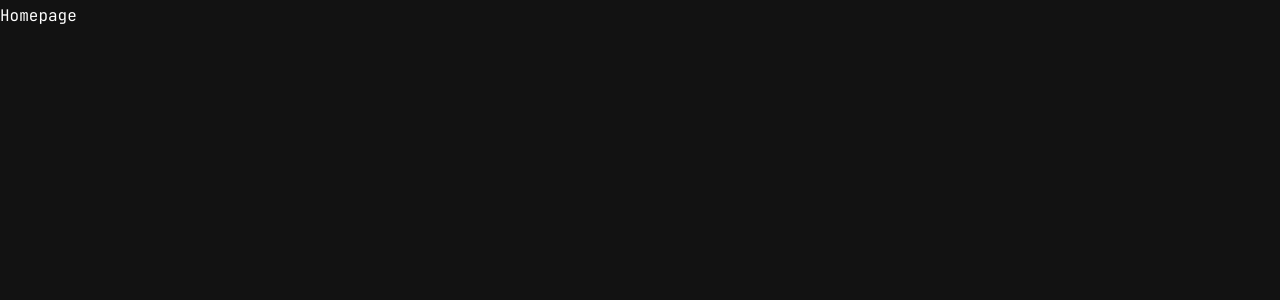
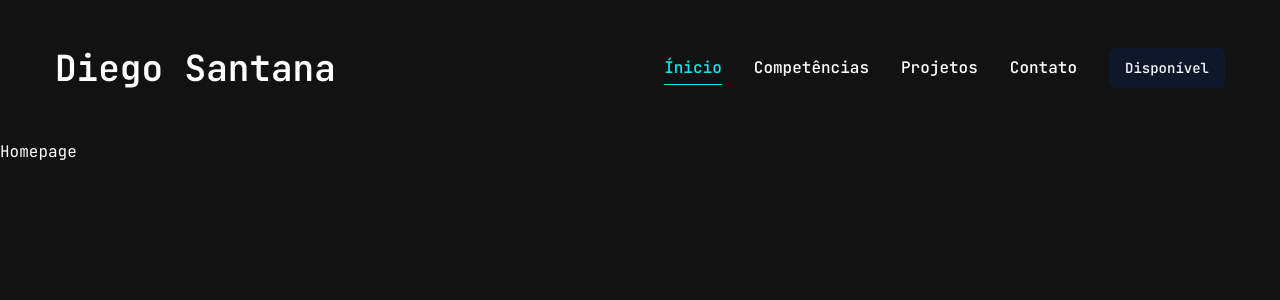
Before and after one commit to Diego-Sant/Portfolio2024, a Next.js app: page / in a window 1280 px wide. Shown: the top 300 px of the page. Built offline with nearby package versions, Linux system fonts and the light colour scheme.

Commit message:
header & navbar not responsive

```diff
--- a/app/globals.css
+++ b/app/globals.css
@@ -8,3 +8,13 @@
     @apply font-primary bg-primary text-white leading-loose;
   }
 }
+
+.blinking-cursor {
+  animation: blink 1.8s step-start infinite;
+}
+
+@keyframes blink {
+  50% {
+    opacity: 0;
+  }
+}
--- a/app/layout.jsx
+++ b/app/layout.jsx
@@ -1,5 +1,7 @@
 import { JetBrains_Mono } from "next/font/google";
 import "./globals.css";
+
+import Header from "@/components/Header";
 
 const jetbrainsMono = JetBrains_Mono({ subsets: ["latin"],
   weight: ["100", "200", "300", "400", "500", "600", "700", "800"],
@@ -15,6 +17,7 @@ export default function RootLayout({ children }) {
   return (
     <html lang="pt-BR">
       <body className={jetbrainsMono.variable}>
+        <Header />
         {children}
       </body>
     </html>
--- /dev/null
+++ b/components/Header.jsx
@@ -0,0 +1,31 @@
+import Link from "next/link"
+
+import { Button } from "./ui/button"
+import Navbar from "./Navbar"
+
+const Header = () => {
+  return (
+    <header className="py-8 xl:py-12">
+      <div className="container mx-auto flex justify-between items-center">
+        <Link href="/">
+            <h1 className="text-4xl font-semibold">
+                Diego Santana<span className="text-secundary blinking-cursor -ml-1">|</span>
+            </h1>
+        </Link>
+
+        <div className="hidden xl:flex items-center gap-8">
+            <Navbar />
+            <Link href="/contato">
+                <Button>Disponível</Button>
+            </Link>
+        </div>
+
+        <div className="xl:hidden">
+            mobile
+        </div>
+      </div>
+    </header>
+  )
+}
+
+export default Header
--- /dev/null
+++ b/components/Navbar.jsx
@@ -0,0 +1,47 @@
+"use client";
+
+import Link from "next/link";
+import { usePathname } from "next/navigation";
+
+const links = [
+    {
+        name: "Ínicio",
+        path: "/",
+    },
+    {
+        name: "Competências",
+        path: "/linguagens",
+    },
+    {
+        name: "Projetos",
+        path: "/projetos",
+    },
+    {
+        name: "Contato",
+        path: "/contato",
+    },
+]
+
+const Navbar = () => {
+    const pathname = usePathname();
+
+    return (
+        <nav className="flex gap-8">
+        {links.map((link, index) => {
+            return (
+
+                <Link className={`hover:text-secundary font-medium transition-all
+                    ${link.path === pathname &&
+                        "text-secundary border-b-[1px] border-secundary"}`
+                } key={index} href={link.path}>
+
+                    {link.name}
+
+                </Link>
+            )
+        })}
+        </nav>
+    )
+}
+
+export default Navbar
--- a/tailwind.config.js
+++ b/tailwind.config.js
@@ -26,7 +26,8 @@ module.exports = {
 			accent: {
 				DEFAULT: '#00ff99',
 				hover: '#00e187'
-			}
+			},
+			secundary: "#03ebeb",
 		},
   		keyframes: {
 			"accordion-down": {
```
